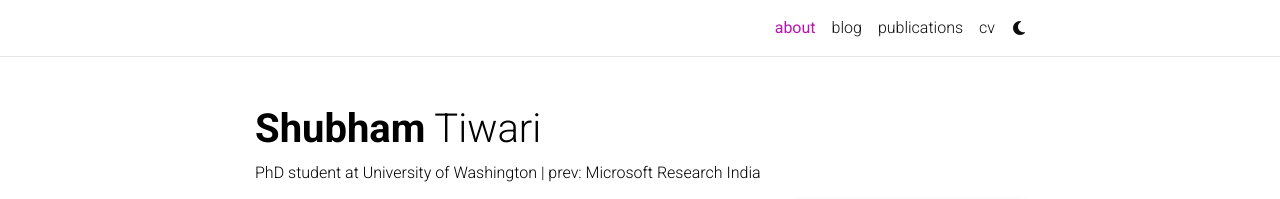
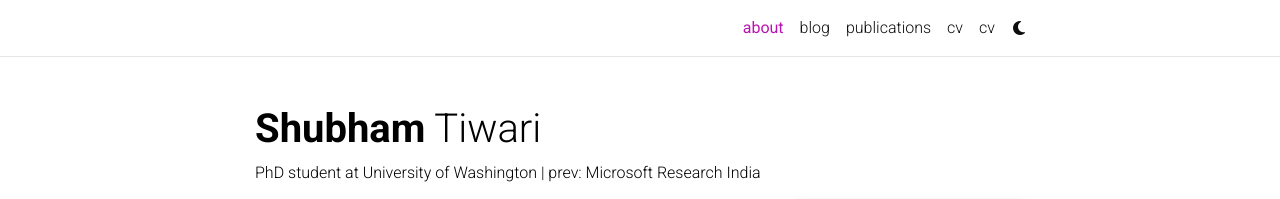
Before and after one commit to sbhTWR/sbhtwr.github.io, a Jekyll site: the page built from _pages/about.md, in a window 1280 px wide. Shown: the top 199 px of the page. Built offline with Jekyll 4.4.1, drawn with Linux system fonts in a browser that asks for light colours; full-size pictures stand in for the smaller copies a plugin makes; some web fonts are replaced; comment, search, counter and statistics services are not loaded; a style sheet for code colours, icons or effects is not loaded.

Commit message:
Update header.html

```diff
--- a/_includes/header.html
+++ b/_includes/header.html
@@ -97,6 +97,11 @@
               {% endfor -%}
               {%- if site.enable_darkmode %}
 
+              <li class="nav-item">
+                <a class="nav-link" href="{{ '/assets/pdf/shubham_tiwari_cv.pdf' | relative_url }}">cv
+                  <span class="sr-only">(current)</span>
+                </a>
+              </li>
               <!-- Toogle theme mode -->
               <li class="toggle-container">
                 <button id="light-toggle" title="Change theme">
```
